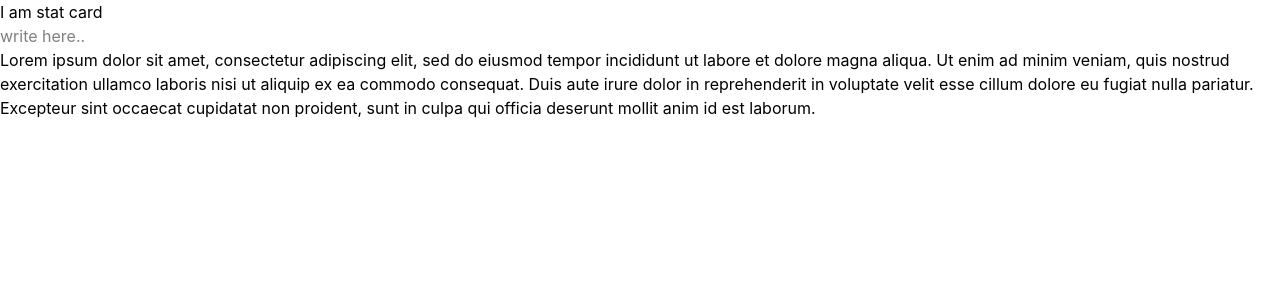
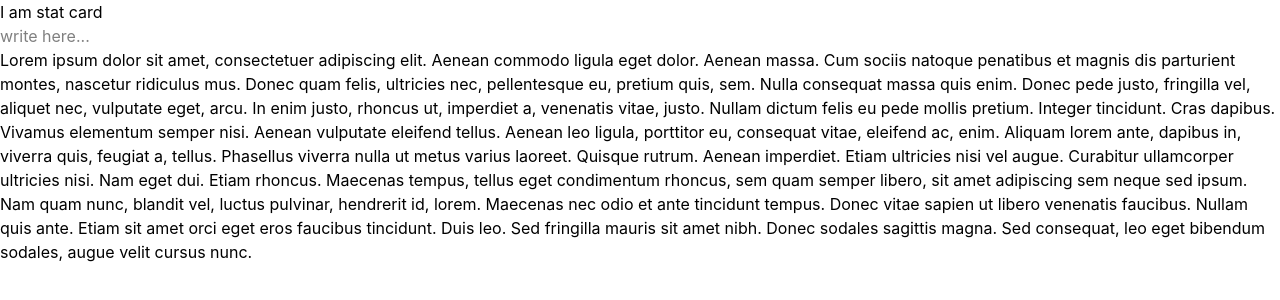
Before and after one commit to Rakesh-84/reactJS-practice, a React (Vite) app: page / in a window 1280 px wide. Shown: the top 300 px of the page. Built offline with nearby package versions, Linux system fonts and the light colour scheme.

Commit message:
Fix SearchBox syntax and highlight logic

```diff
--- a/src/component/SearchBox.jsx
+++ b/src/component/SearchBox.jsx
@@ -1,36 +1,63 @@
 import { useState } from "react";
-const textPiece =
-  "Lorem ipsum dolor sit amet, consectetur adipiscing elit, sed do eiusmod tempor incididunt ut labore et dolore magna aliqua. Ut enim ad minim veniam, quis nostrud exercitation ullamco laboris nisi ut aliquip ex ea commodo consequat. Duis aute irure dolor in reprehenderit in voluptate velit esse cillum dolore eu fugiat nulla pariatur. Excepteur sint occaecat cupidatat non proident, sunt in culpa qui officia deserunt mollit anim id est laborum.";
 
-export default function App() {
-  const [query, setquery] = useState("");
+const textPiece = "Lorem ipsum dolor sit amet, consectetuer adipiscing elit. Aenean commodo ligula eget dolor. Aenean massa. Cum sociis natoque penatibus et magnis dis parturient montes, nascetur ridiculus mus. Donec quam felis, ultricies nec, pellentesque eu, pretium quis, sem. Nulla consequat massa quis enim. Donec pede justo, fringilla vel, aliquet nec, vulputate eget, arcu. In enim justo, rhoncus ut, imperdiet a, venenatis vitae, justo. Nullam dictum felis eu pede mollis pretium. Integer tincidunt. Cras dapibus. Vivamus elementum semper nisi. Aenean vulputate eleifend tellus. Aenean leo ligula, porttitor eu, consequat vitae, eleifend ac, enim. Aliquam lorem ante, dapibus in, viverra quis, feugiat a, tellus. Phasellus viverra nulla ut metus varius laoreet. Quisque rutrum. Aenean imperdiet. Etiam ultricies nisi vel augue. Curabitur ullamcorper ultricies nisi. Nam eget dui. Etiam rhoncus. Maecenas tempus, tellus eget condimentum rhoncus, sem quam semper libero, sit amet adipiscing sem neque sed ipsum. Nam quam nunc, blandit vel, luctus pulvinar, hendrerit id, lorem. Maecenas nec odio et ante tincidunt tempus. Donec vitae sapien ut libero venenatis faucibus. Nullam quis ante. Etiam sit amet orci eget eros faucibus tincidunt. Duis leo. Sed fringilla mauris sit amet nibh. Donec sodales sagittis magna. Sed consequat, leo eget bibendum sodales, augue velit cursus nunc.";
+
+export default function SearchBox() {
+  const [query, setQuery] = useState("");
+
   function highlight() {
-    if (!query.trim()) return textPiece;
+if (!query.trim()) return textPiece;
 
-    const escaped = query.replace(/[.*+?^${}()|[\]\\]/g, "\\$&");
-    const regex = new RegExp(`(${escaped})`, "gi");
-    const parts = textPiece.split(regex);
-    const exactMatch = new RegExp(`^${escaped}$`, "i");
+const escaped = query.replace(/[-^/|\\{}+.[\]()*?]/g, "\\$&");
+const regex = new RegExp(escaped, "gi");
+const parts = textPiece.split(regex);
+const matches = textPiece.match(regex) || [];
 
-    return parts.map((part, i) =>
-      exactMatch.test(part) ? (
-        <span key={i} style={{ background: "yellow" }}>
-          {part}
-        </span>
-      ) : (
-        <span key={i}>{part}</span>
-      )
+return parts.flatMap((part, index) => {
+  const result = [part];
+  if (index < matches.length) {
+    result.push(
+      <span key={index} style={{ background: "yellow" }}>
+        {matches[index]}
+      </span>
     );
   }
+  return result;
+});
 
-  return (
-    <div className="App">
+}
+
+
+
+
+return (
+
+    <div>
       <input
         type="text"
-        placeholder="write here.."
-        onChange={(e) => setquery(e.target.value)}
+        placeholder="write here..."
+        onChange={(e) => setQuery(e.target.value)}
+        value={query}
       />
+
       <p>{highlight()}</p>
     </div>
-  );
+
+);
+
+
+
+
+
+
+
+
+
+
+
+
+
+
+
+
 }
```
